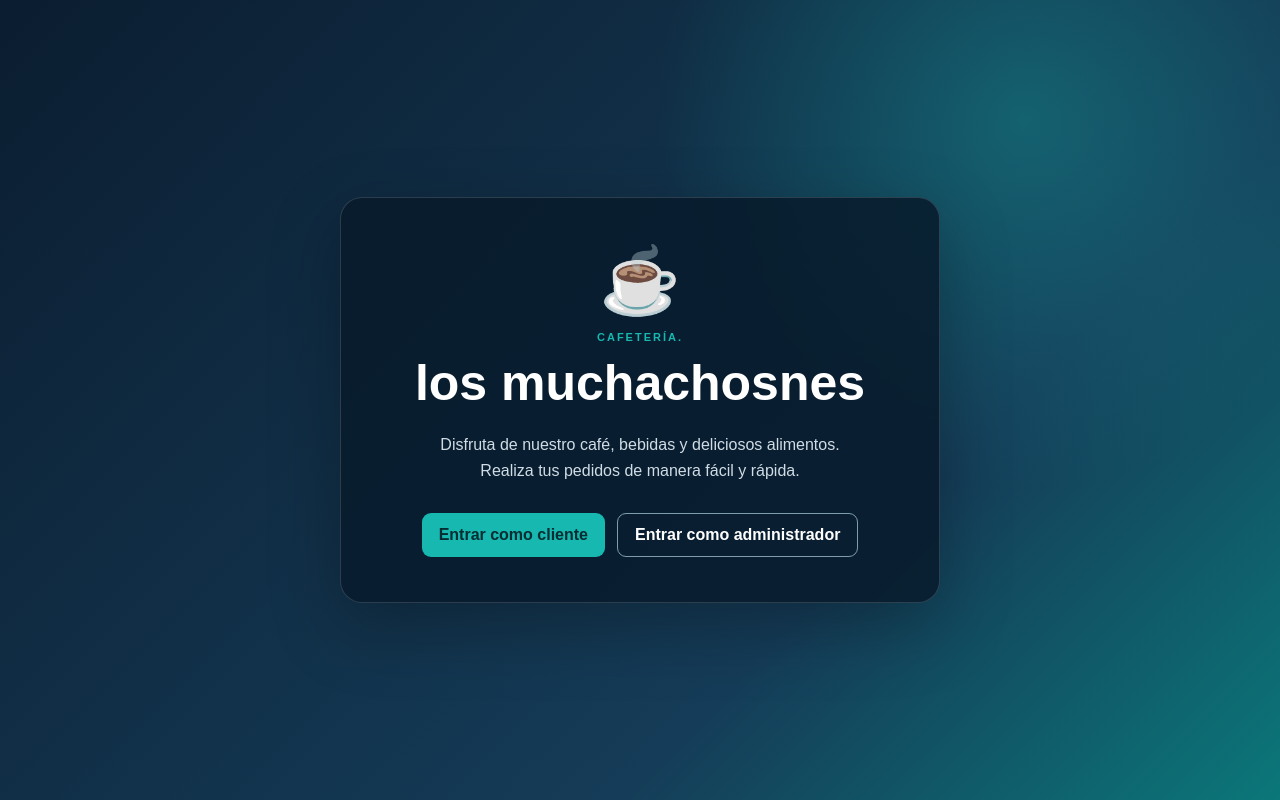
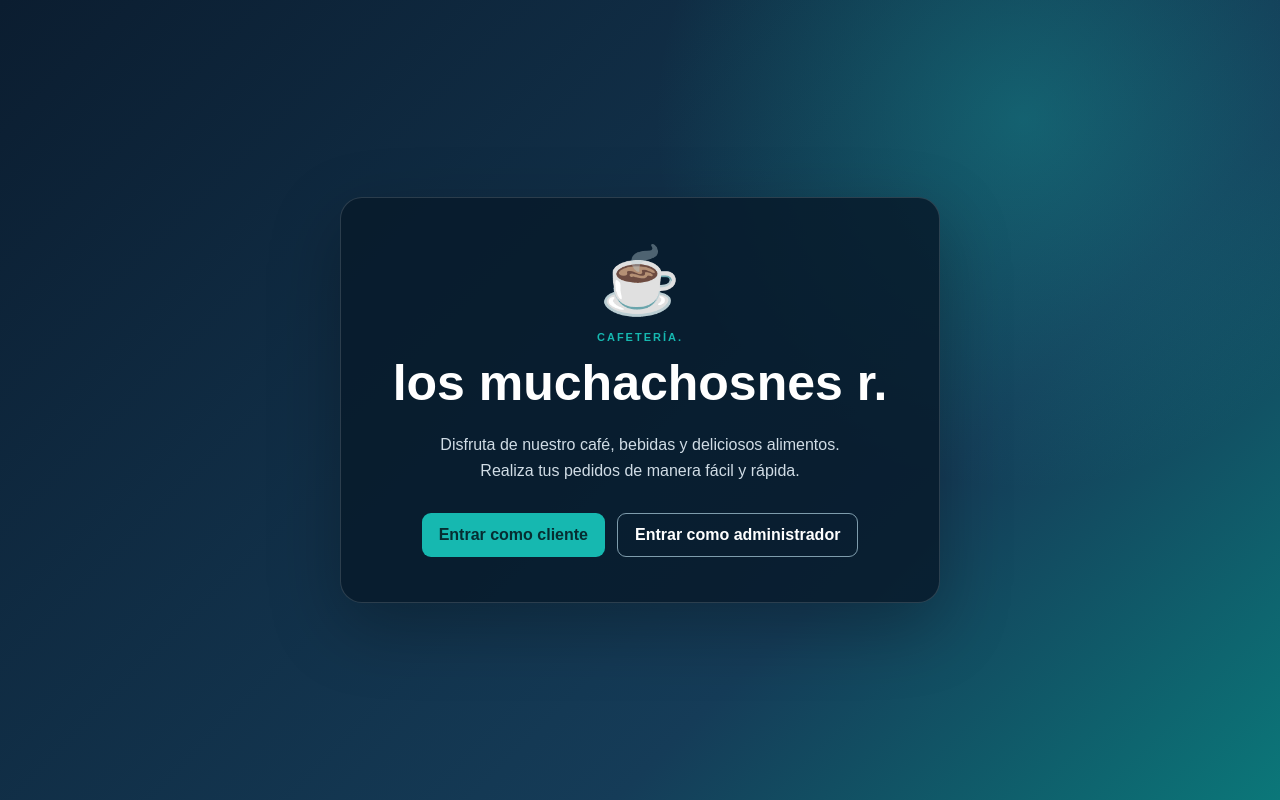
Before and after one commit to julonlondres-hash/cafe-central, a plain HTML site: page index.html in a window 1280 px wide. Drawn offline with Linux system fonts and the light colour scheme; a script that the page names is missing.

Commit message:
Actualizar Cafe Central

```diff
--- a/index.html
+++ b/index.html
@@ -24,7 +24,7 @@
 
             <p class="etiqueta">CAFETERÍA.</p>
 
-            <h1>los muchachosnes</h1>
+            <h1>los muchachosnes r.</h1>
 
             <p class="descripcion">
                 Disfruta de nuestro café, bebidas y deliciosos alimentos.
```
